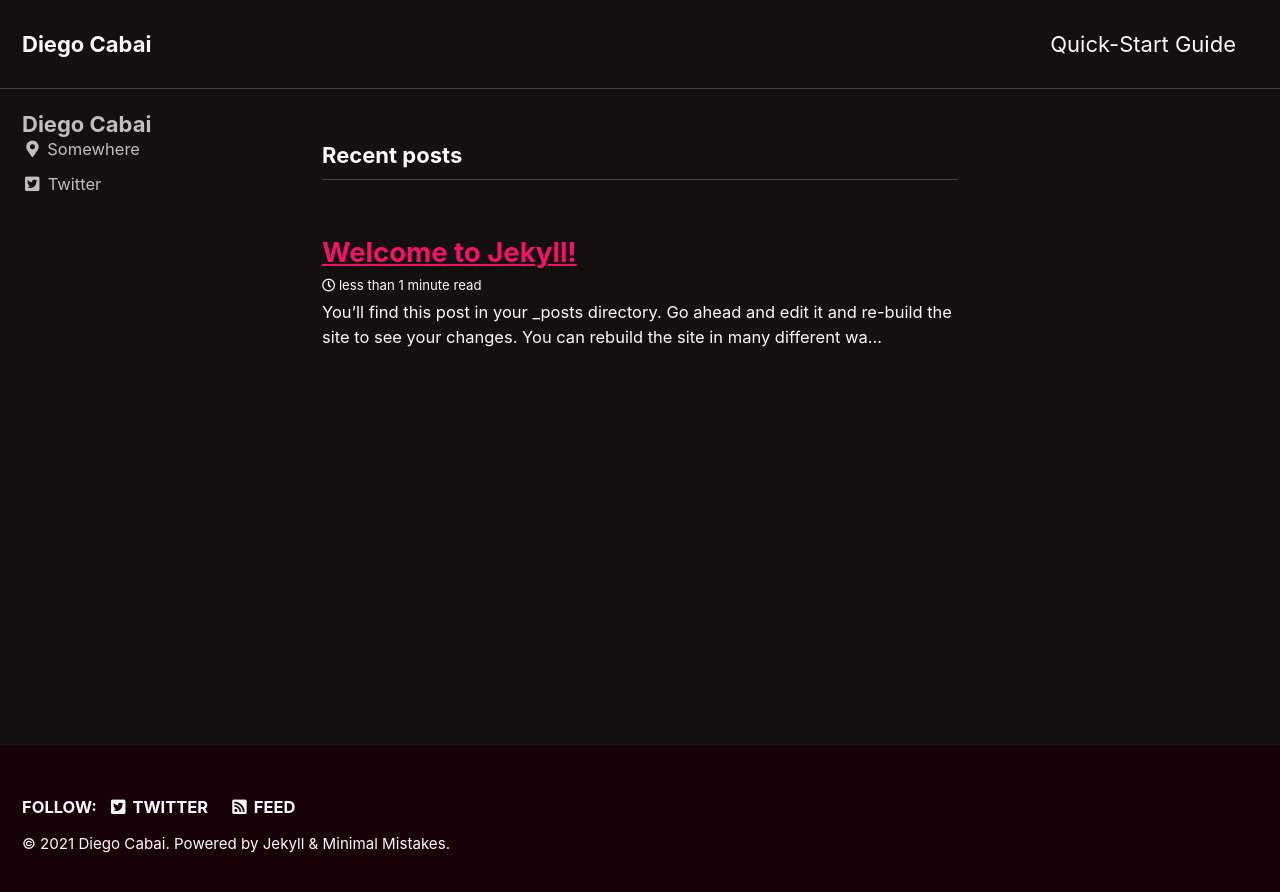
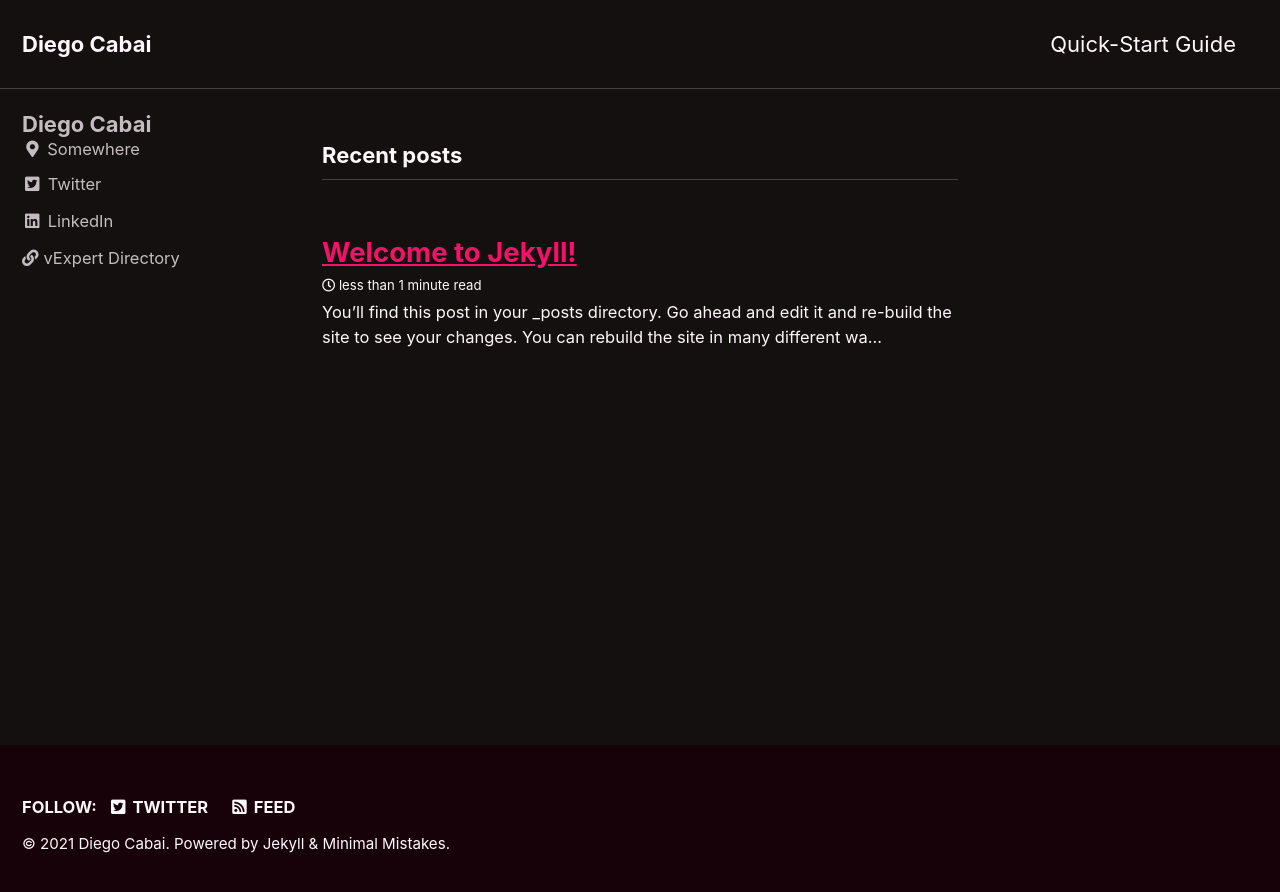
Before and after one commit to dcabai/dcabai.github.io, a Jekyll site: the page built from index.html, in a window 1280 px wide. Shown: the top 892 px of the page. Built offline with Jekyll 4.4.1, drawn with Linux system fonts in a browser that asks for light colours; cached includes are drawn as plain includes; the list of posts is cut into pages by our own code.

Commit message:
Update _config.yml

```diff
--- a/_config.yml
+++ b/_config.yml
@@ -125,6 +125,13 @@
     - label: "Instagram"
       icon: "fab fa-fw fa-instagram"
       # url: "https://instagram.com/"
+    - label: "LinkedIn"
+      icon: "fab fa-fw fa-linkedin"
+      url: "https://www.linkedin.com/in/diegocabai/"
+    - label: "vExpert Directory"
+      icon:
+      url: "https://vexpert.vmware.com/directory/5333"
+
 
 # Site Footer
 footer:
```
